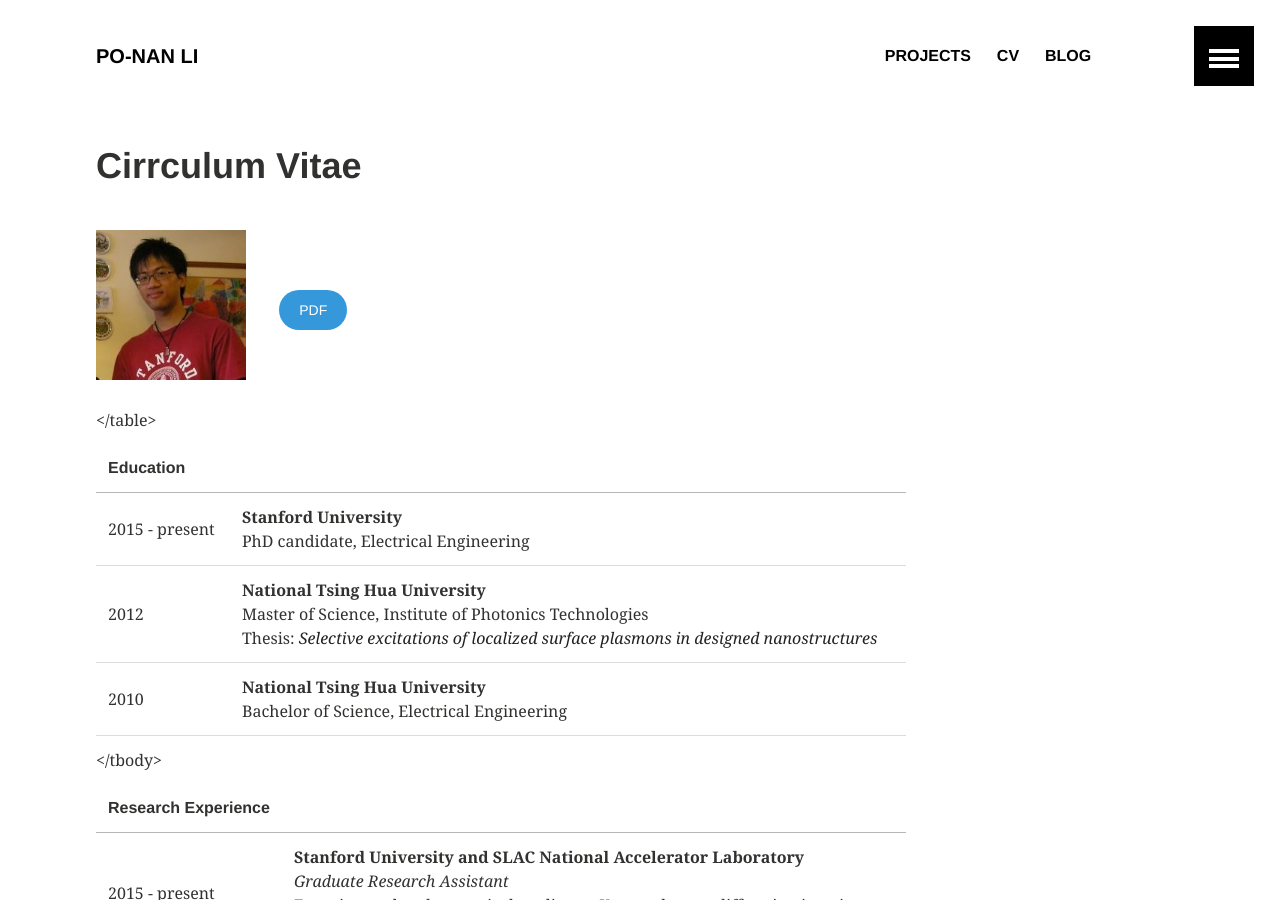
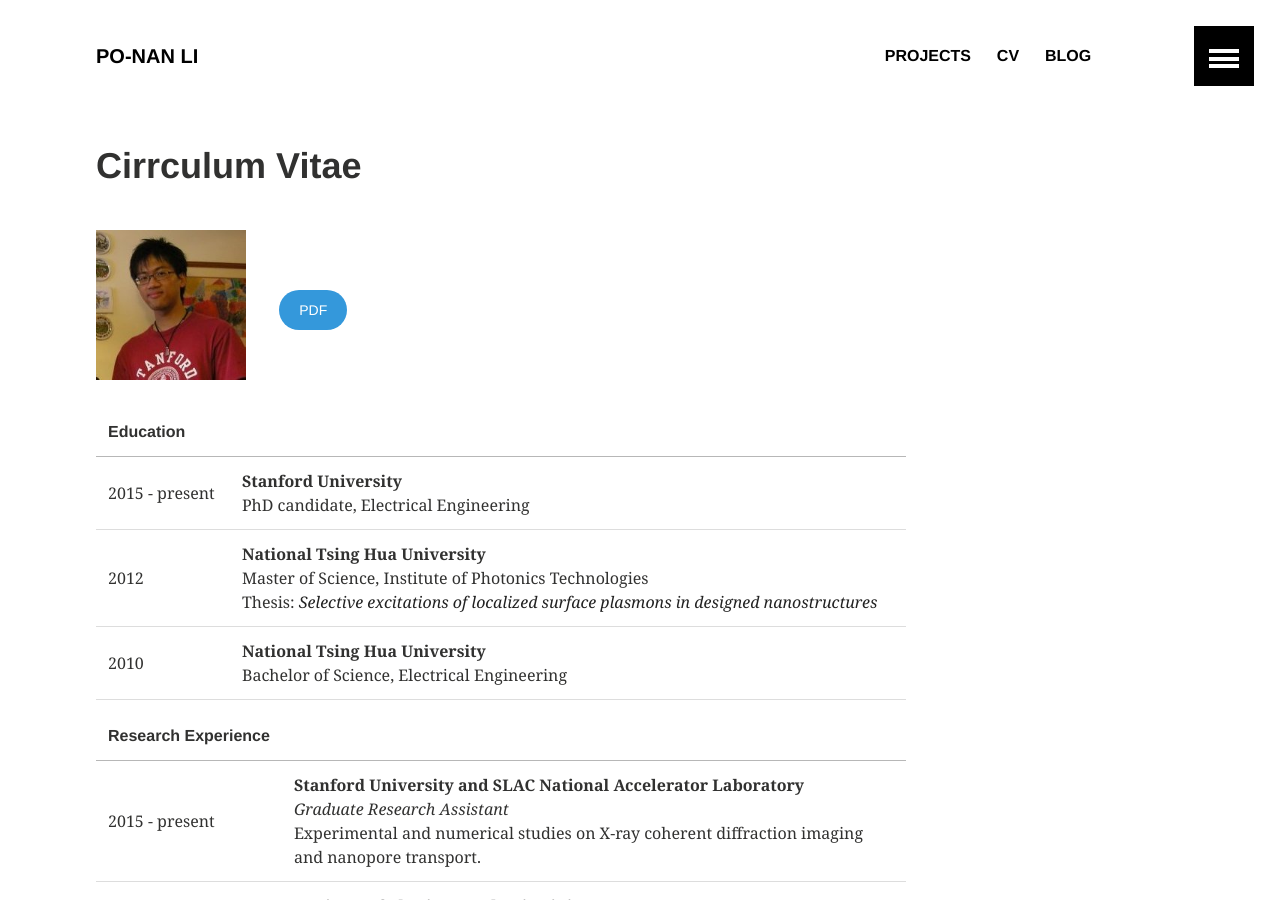
Before and after one commit to leeneil/leeneil.github.io.new, a Jekyll site: the page built from cv.md, in a window 1280 px wide and 900 px high. Built offline with Jekyll 4.4.1, drawn with Linux system fonts in a browser that asks for light colours.

Commit message:
update table layout

```diff
--- a/cv.md
+++ b/cv.md
@@ -38,9 +38,11 @@ image:
       <td>2010</td>
       <td><strong>National Tsing Hua University</strong> <br />Bachelor of Science, Electrical Engineering</td>
     </tr>
-  </table>
+  </tbody>
+</table>
 
-  <table>
+<table>
+  <tbody>
     <thead><tr>
       <th><strong>Research&nbsp;Experience</strong></th>
       <th> </th>
```
